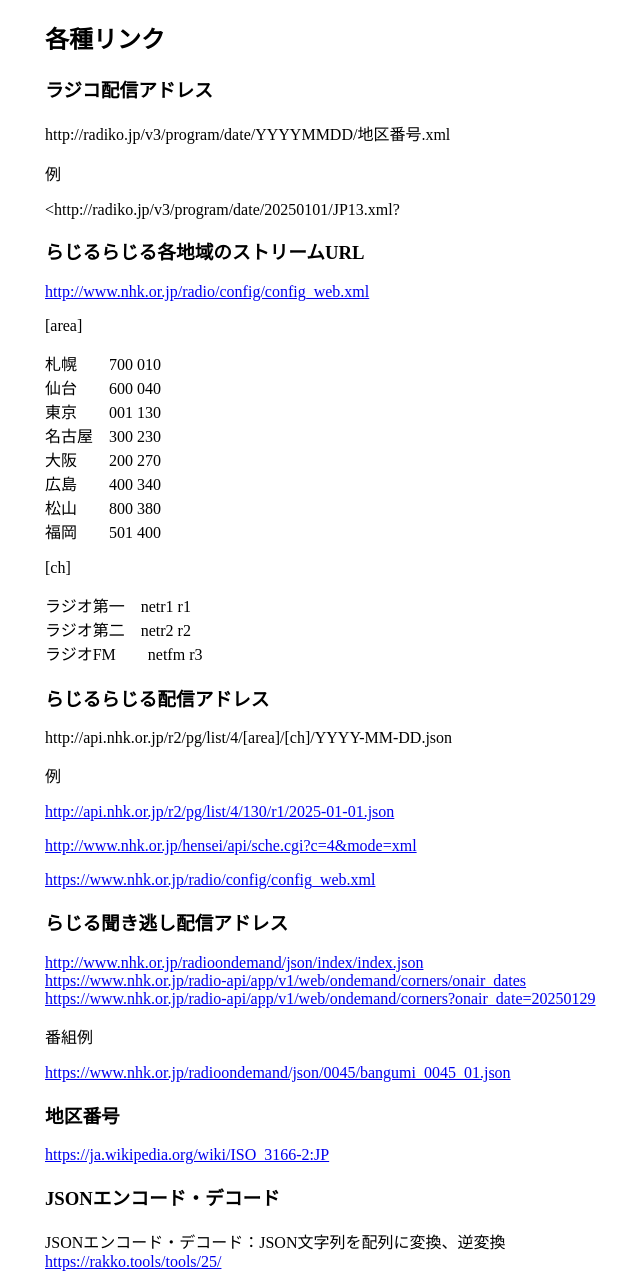
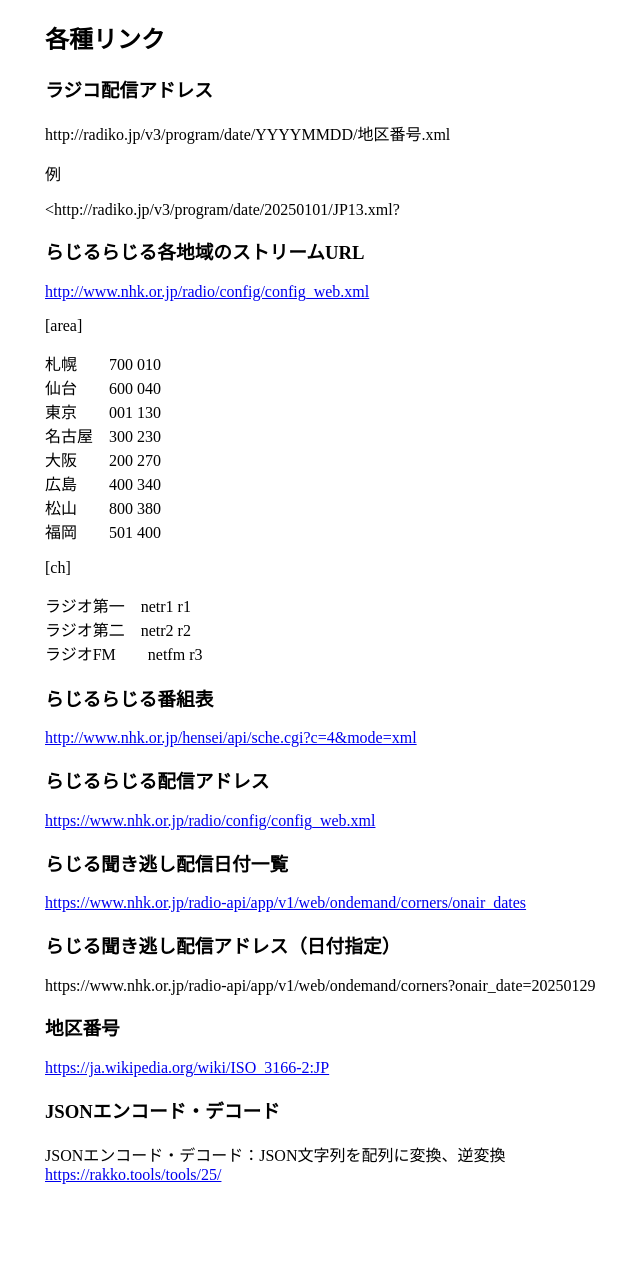
Before and after one commit to rfriends/rfriends, a Jekyll site: the page built from manual/supplement.md, in a window 1280 px wide. Shown: the whole page, without its empty margins (5-645 px from the left). Built offline with Jekyll 4.4.1, drawn with Linux system fonts in a browser that asks for light colours; our own code applies the rules of GitHub Pages for plain Markdown files; Markdown is read by kramdown in place of the engine named in the settings; after the commit the page ends 1200 px from its top, so only the background shows below that.

Commit message:
Update supplement.md

```diff
--- a/manual/supplement.md
+++ b/manual/supplement.md
@@ -27,28 +27,24 @@ http://radiko.jp/v3/program/date/YYYYMMDD/地区番号.xml
 ラジオ第二　netr2 r2
 ラジオFM　　netfm r3
 
-### らじるらじる配信アドレス
-http://api.nhk.or.jp/r2/pg/list/4/[area]/[ch]/YYYY-MM-DD.json
-
-例
-
-<http://api.nhk.or.jp/r2/pg/list/4/130/r1/2025-01-01.json>
+### らじるらじる番組表
 
 <http://www.nhk.or.jp/hensei/api/sche.cgi?c=4&mode=xml>
 
+### らじるらじる配信アドレス
+
 <https://www.nhk.or.jp/radio/config/config_web.xml>
 
-### らじる聞き逃し配信アドレス
+### らじる聞き逃し配信日付一覧
 
-<http://www.nhk.or.jp/radioondemand/json/index/index.json>
 <https://www.nhk.or.jp/radio-api/app/v1/web/ondemand/corners/onair_dates>
-<https://www.nhk.or.jp/radio-api/app/v1/web/ondemand/corners?onair_date=20250129>
 
-番組例
+### らじる聞き逃し配信アドレス（日付指定）
 
-<https://www.nhk.or.jp/radioondemand/json/0045/bangumi_0045_01.json>
+https://www.nhk.or.jp/radio-api/app/v1/web/ondemand/corners?onair_date=20250129
 
 ### 地区番号
+
 <https://ja.wikipedia.org/wiki/ISO_3166-2:JP>
 
 ### JSONエンコード・デコード
```
